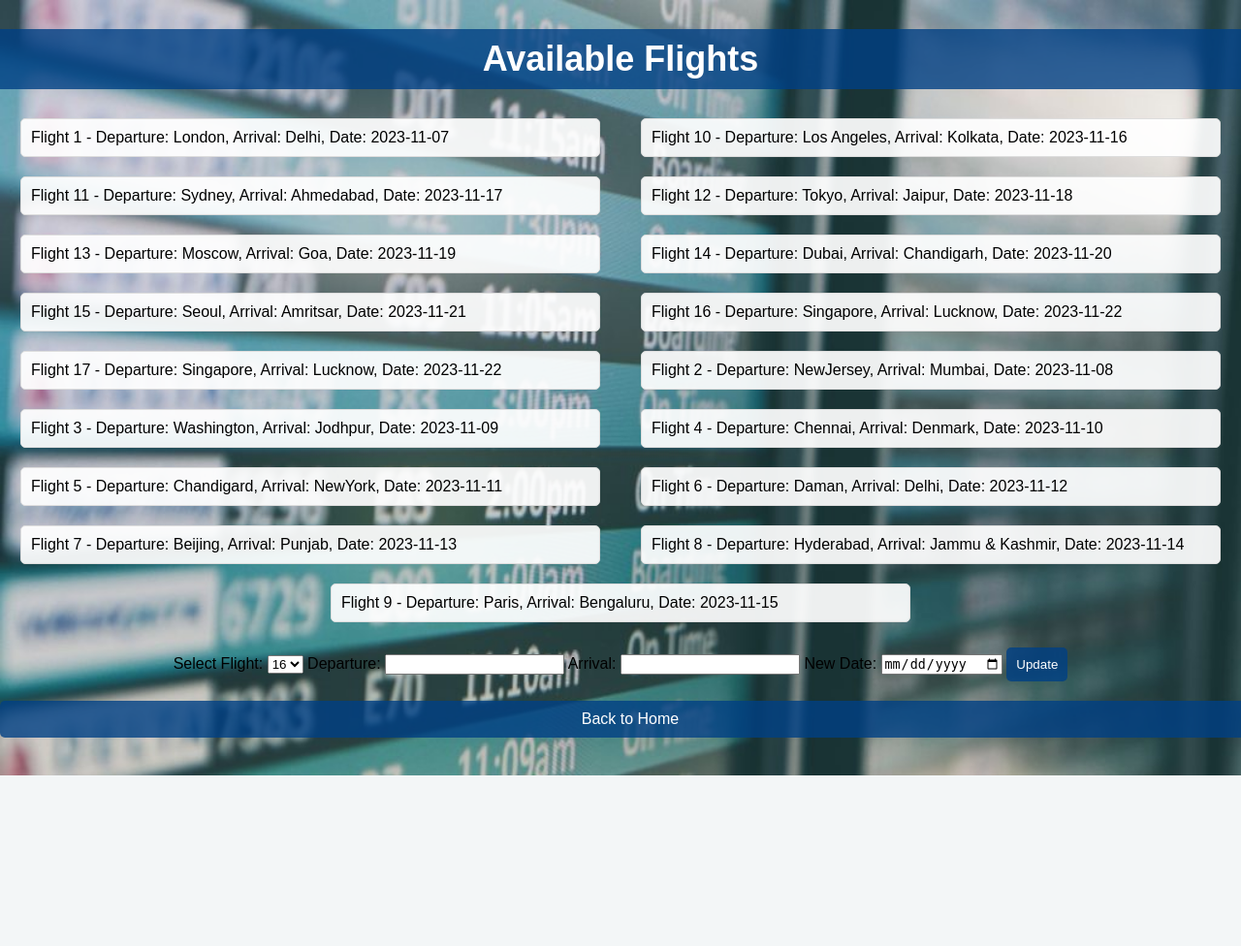
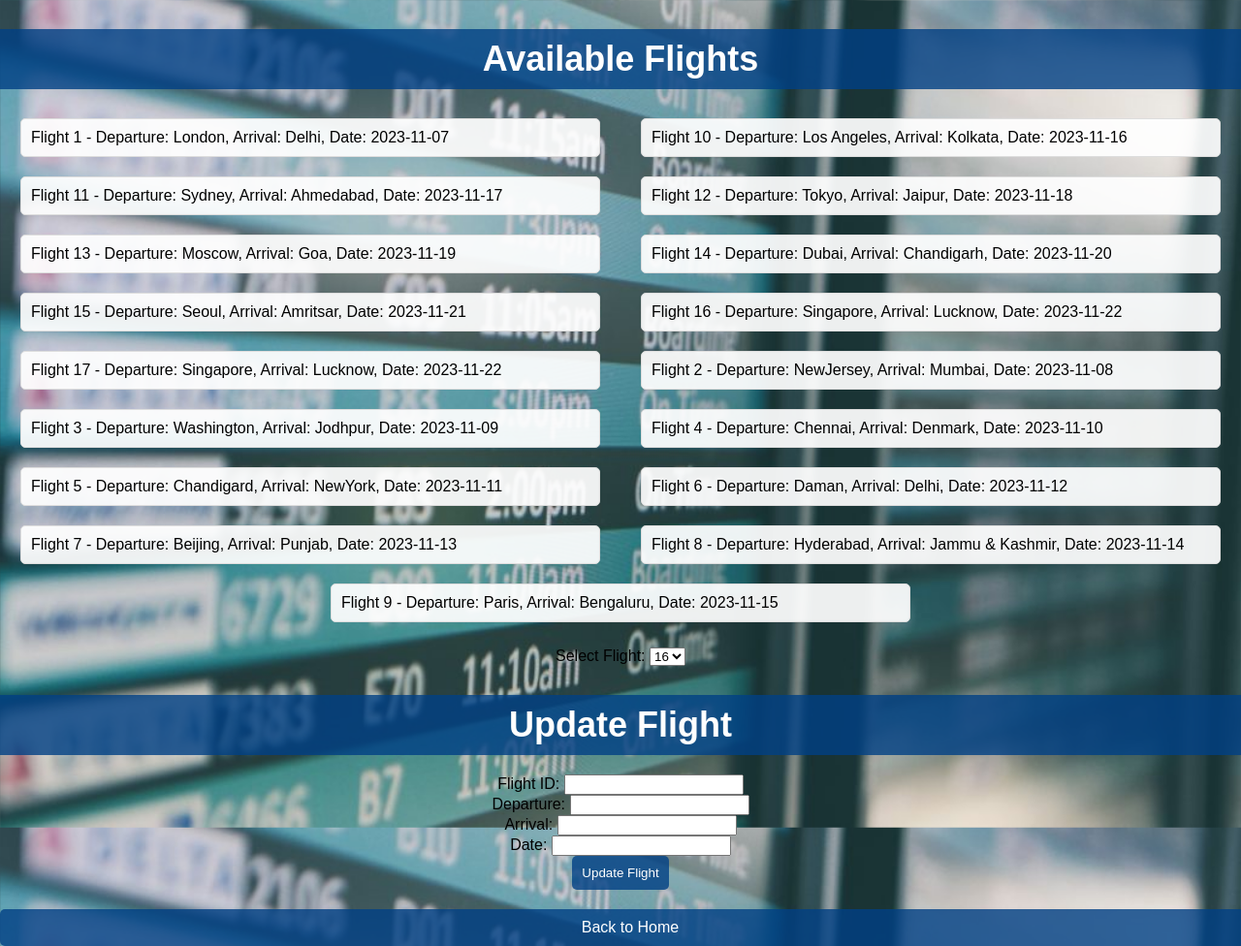
Before and after one commit to AiMeN0425/airlinedbms, a PHP site: page /flight.php in a window 1280 px wide. Shown: the whole page at 97% size. Before the commit the page ends 800 px from the top, so only its background shows below. Run offline with PHP 8.4, Linux system fonts and the light colour scheme; data comes from the database, SQL or seed files in the repository.

Commit message:
Update flight.php

```diff
--- a/flight.php
+++ b/flight.php
@@ -116,16 +116,21 @@
             ?>
         </select>
 
-        <label for='new_departure'>Departure:</label>
-        <input type='text' name='new_departure' required>
+        <h2>Update Flight</h2>
 
-        <label for='new_arrival'>Arrival:</label>
-        <input type='text' name='new_arrival' required>
+        <label for="flight_id">Flight ID:</label>
+        <input type="text" name="flight_id" required><br>
 
-        <label for='new_date'>New Date:</label>
-        <input type='date' name='new_date' required>
+        <label for="new_departure">Departure:</label>
+        <input type="text" name="new_departure" required><br>
 
-        <input type='submit' value='Update'>
+        <label for="new_arrival">Arrival:</label>
+        <input type="text" name="new_arrival" required><br>
+
+        <label for="new_date">Date:</label>
+        <input type="text" name="new_date" required><br>
+
+        <input type="submit" name="update" value="Update Flight">
     </form>
 
     <a href="home.php">Back to Home</a>
```
